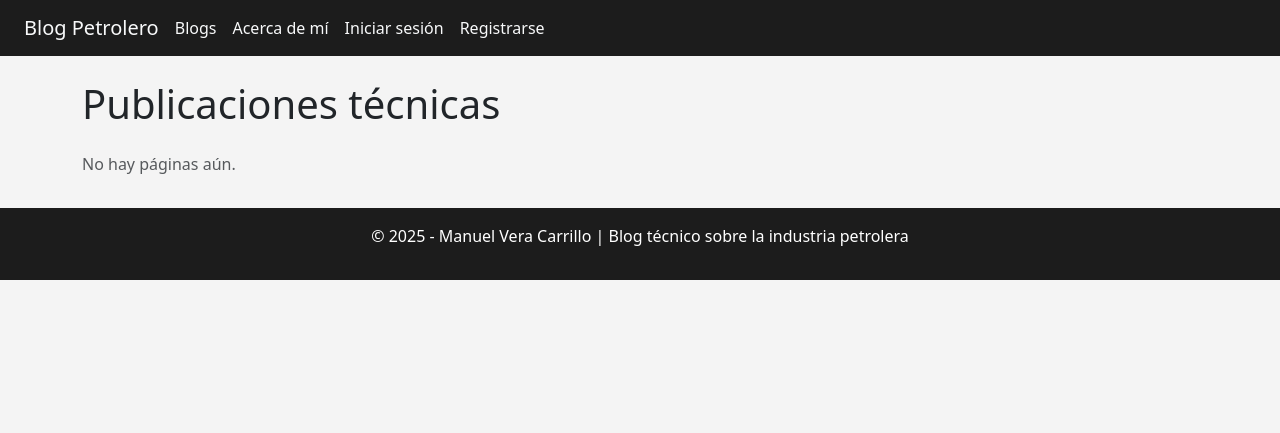
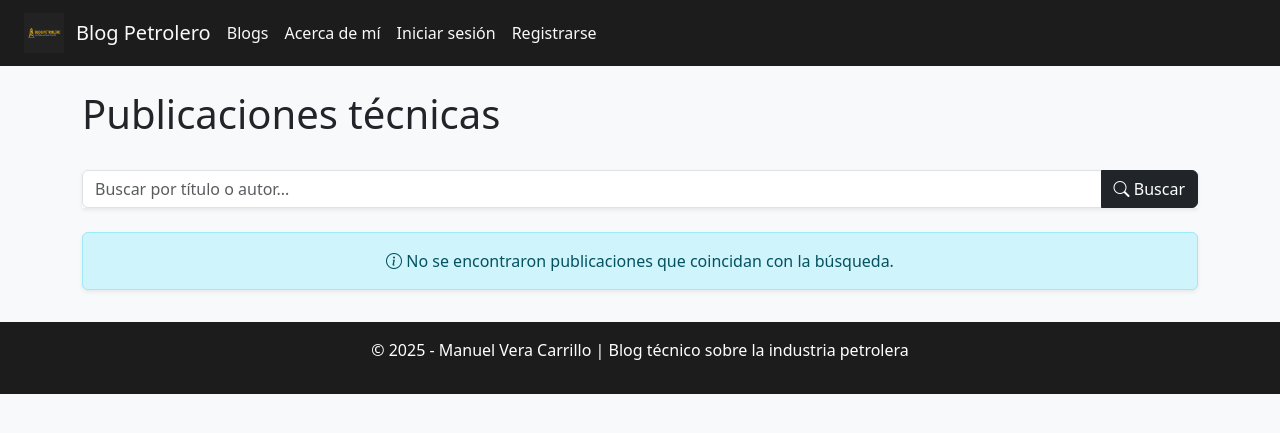
Before and after one commit to ManoloVC/Entrega_Final-VeraCarrillo, a Django app: page /pages/ in a window 1280 px wide. Shown: the top 433 px of the page. Run offline with Django 5.2, Linux system fonts and the light colour scheme; data that the repository does not hold is empty.

Commit message:
Refactor code structure for improved readability and maintainability

```diff
--- a/pages/views.py
+++ b/pages/views.py
@@ -2,10 +2,21 @@ from django.views.generic import ListView, DetailView, CreateView, DeleteView
 from django.urls import reverse_lazy
 from django.contrib.auth.mixins import LoginRequiredMixin
 from .models import Page
+from django.db.models import Q
 
 class PageListView(ListView):
     model = Page
     template_name = 'pages/list.html'
+    context_object_name = 'object_list'
+
+    def get_queryset(self):
+        queryset = super().get_queryset()
+        query = self.request.GET.get('q')
+        if query:
+            queryset = queryset.filter(
+                Q(titulo__icontains=query) | Q(autor__username__icontains=query)
+            )
+        return queryset
 
 class PageDetailView(DetailView):
     model = Page
--- a/templates/base.html
+++ b/templates/base.html
@@ -1,3 +1,4 @@
+{% load static %}
 <!DOCTYPE html>
 <html lang="es">
 <head>
@@ -5,13 +6,14 @@
   <title>Blog Petrolero | Vera Carrillo</title>
   <meta name="viewport" content="width=device-width, initial-scale=1">
 
-  <!-- Bootstrap CSS vía CDN -->
+  <!-- Bootstrap CSS -->
   <link href="https://cdn.jsdelivr.net/npm/bootstrap@5.3.3/dist/css/bootstrap.min.css" rel="stylesheet">
-  <!-- Opcional: íconos de Bootstrap -->
+  <!-- Bootstrap Icons -->
   <link href="https://cdn.jsdelivr.net/npm/bootstrap-icons@1.10.5/font/bootstrap-icons.css" rel="stylesheet">
+
   <style>
     body {
-      background-color: #f4f4f4;
+      background-color: #f8f9fa;
     }
     nav {
       background-color: #1c1c1c;
@@ -31,12 +33,20 @@
       color: white;
       margin-top: 2rem;
     }
+    .logo-img {
+      height: 40px;
+      margin-right: 12px;
+    }
   </style>
 </head>
 <body>
-  <!-- Barra de navegación -->
+
+  <!-- NAVBAR -->
   <nav class="navbar navbar-expand-lg px-4 py-2">
-    <a class="navbar-brand text-light" href="/">Blog Petrolero</a>
+    <a class="navbar-brand d-flex align-items-center text-light" href="/">
+      <img src="{% static 'img/Logo_Blog_Petrolero.png' %}" alt="Logo Blog Petrolero" class="logo-img">
+      Blog Petrolero
+    </a>
     <div class="d-flex">
       <a href="/pages/">Blogs</a>
       <a href="/about/">Acerca de mí</a>
@@ -52,13 +62,13 @@
     </div>
   </nav>
 
-  <!-- Contenido principal -->
+  <!-- CONTENIDO -->
   <div class="container mt-4">
     {% block content %}
     {% endblock %}
   </div>
 
-  <!-- Footer -->
+  <!-- FOOTER -->
   <footer>
     <p>© 2025 - Manuel Vera Carrillo | Blog técnico sobre la industria petrolera</p>
   </footer>
--- a/templates/pages/list.html
+++ b/templates/pages/list.html
@@ -1,24 +1,42 @@
 {% extends 'base.html' %}
 {% block content %}
-  <div class="d-flex justify-content-between align-items-center mb-3">
-    <h1>Publicaciones técnicas</h1>
+
+  <div class="d-flex justify-content-between align-items-center mb-4">
+    <h1 class="text-dark">Publicaciones técnicas</h1>
     {% if user.is_authenticated %}
-      <a href="{% url 'page-create' %}" class="btn btn-primary">+ Nueva publicación</a>
+      <a href="{% url 'page-create' %}" class="btn btn-warning shadow-sm">
+        <i class="bi bi-plus-lg"></i> Nueva publicación
+      </a>
     {% endif %}
   </div>
+
+  <!-- Buscador -->
+  <form method="get" class="mb-4">
+    <div class="input-group shadow-sm">
+      <input type="text" name="q" class="form-control" placeholder="Buscar por título o autor..." value="{{ request.GET.q }}">
+      <button class="btn btn-dark" type="submit">
+        <i class="bi bi-search"></i> Buscar
+      </button>
+    </div>
+  </form>
 
   {% if object_list %}
     <div class="list-group">
       {% for page in object_list %}
-        <div class="list-group-item">
-          <h5 class="mb-1">{{ page.titulo }}</h5>
-          <small>Publicado el {{ page.fecha_publicacion }} por {{ page.autor }}</small>
-          <p class="mb-1 mt-2">{{ page.contenido|truncatechars:120 }}</p>
-          <a href="{% url 'page-detail' page.pk %}" class="btn btn-outline-secondary btn-sm">Leer más</a>
+        <div class="list-group-item list-group-item-action mb-3 shadow-sm border border-light-subtle rounded">
+          <h5 class="mb-1 text-primary">{{ page.titulo }}</h5>
+          <small class="text-muted">Publicado el {{ page.fecha_publicacion }} por {{ page.autor }}</small>
+          <p class="mt-2 text-secondary">{{ page.contenido|truncatechars:160 }}</p>
+          <a href="{% url 'page-detail' page.pk %}" class="btn btn-outline-secondary btn-sm">
+            <i class="bi bi-eye"></i> Leer más
+          </a>
         </div>
       {% endfor %}
     </div>
   {% else %}
-    <p class="text-muted">No hay páginas aún.</p>
+    <div class="alert alert-info text-center shadow-sm">
+      <i class="bi bi-info-circle"></i> No se encontraron publicaciones que coincidan con la búsqueda.
+    </div>
   {% endif %}
+
 {% endblock %}
--- a/templates/usuarios/about.html
+++ b/templates/usuarios/about.html
@@ -2,7 +2,7 @@
 {% block content %}
   <div class="card shadow-sm p-4">
     <h2>Acerca de mí</h2>
-    <p>Soy <strong>Manuel Vera Carrillo</strong>, Ingeniero en Petróleo con más de 25 años de experiencia en sistemas de extracción, producción y optimización en campos convencionales y no convencionales.</p>
+    <p>Soy <strong>Manuel Vera Carrillo</strong>, Ingeniero en Petróleo con más de 5 años de experiencia en sistemas de extracción, producción y optimización en campos convencionales y no convencionales.</p>
     <p>Este blog nace como una herramienta para compartir documentos, publicaciones técnicas y reflexiones sobre el presente y futuro de nuestra industria. ¡Gracias por visitar!</p>
   </div>
 {% endblock %}
```
Also changed, not shown: config/settings.py (+4 -9 lines), static/img/Logo_Blog_Petrolero.png (added).
